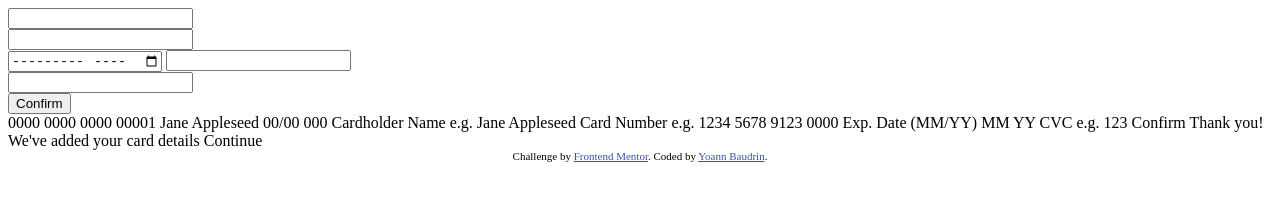
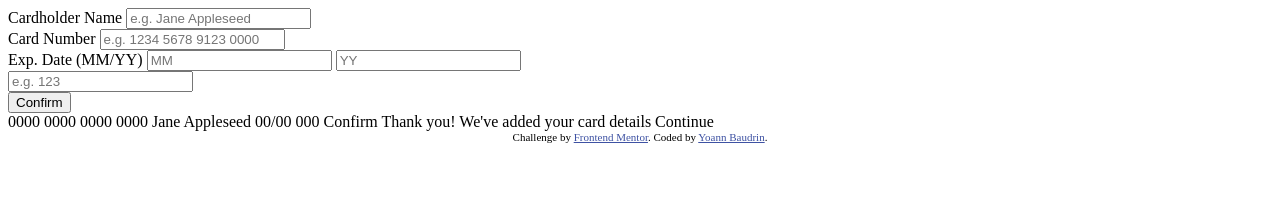
Before and after one commit to yoannbdn/interactive-card-details-form-main, a plain HTML site: page index.html in a window 1280 px wide. Drawn offline with Linux system fonts and the light colour scheme.

Commit message:
Update index.html

```diff
--- a/index.html
+++ b/index.html
@@ -17,45 +17,33 @@
 <body>
   <form action="">
     <div>
-      <label for="cardholderName"></label>
-      <input type="text" id="cardholderName">
+      <label for="cardholderName">Cardholder Name</label>
+      <input type="text" id="cardholderName" placeholder="e.g. Jane Appleseed">
     </div>
     <div>
-      <label for="cardNumber"></label>
-      <input type="number" id="cardNumber">
+      <label for="cardNumber">Card Number</label>
+      <input type="number" id="cardNumber" placeholder="e.g. 1234 5678 9123 0000">
     </div>
     <div>
       <div>
-        <label for="cardExpiration"></label>
-        <input type="month" name="" id="cardExpiration">
-        <input type="year" name="" id="cardExpiration">
+        <label for="cardExpiration">Exp. Date (MM/YY)</label>
+        <input type="number" name="" id="cardExpiration" placeholder="MM">
+        <input type="number" name="" id="cardExpiration" placeholder="YY">
       </div>
       <div>
-        <label for="cardCVC"></label>
-        <input type="number" id="cardCVC">
+        <label for="ccv"></label>
+        <input type="number" id="ccv" placeholder="e.g. 123">
       </div>
     </div>
     <input type="button" value="Confirm">
   </form>
 
-  0000 0000 0000 00001
+  0000 0000 0000 0000
   Jane Appleseed
   00/00
 
   000
 
-  Cardholder Name
-  e.g. Jane Appleseed
-
-  Card Number
-  e.g. 1234 5678 9123 0000
-
-  Exp. Date (MM/YY)
-  MM
-  YY
-
-  CVC
-  e.g. 123
 
   Confirm
 
```
